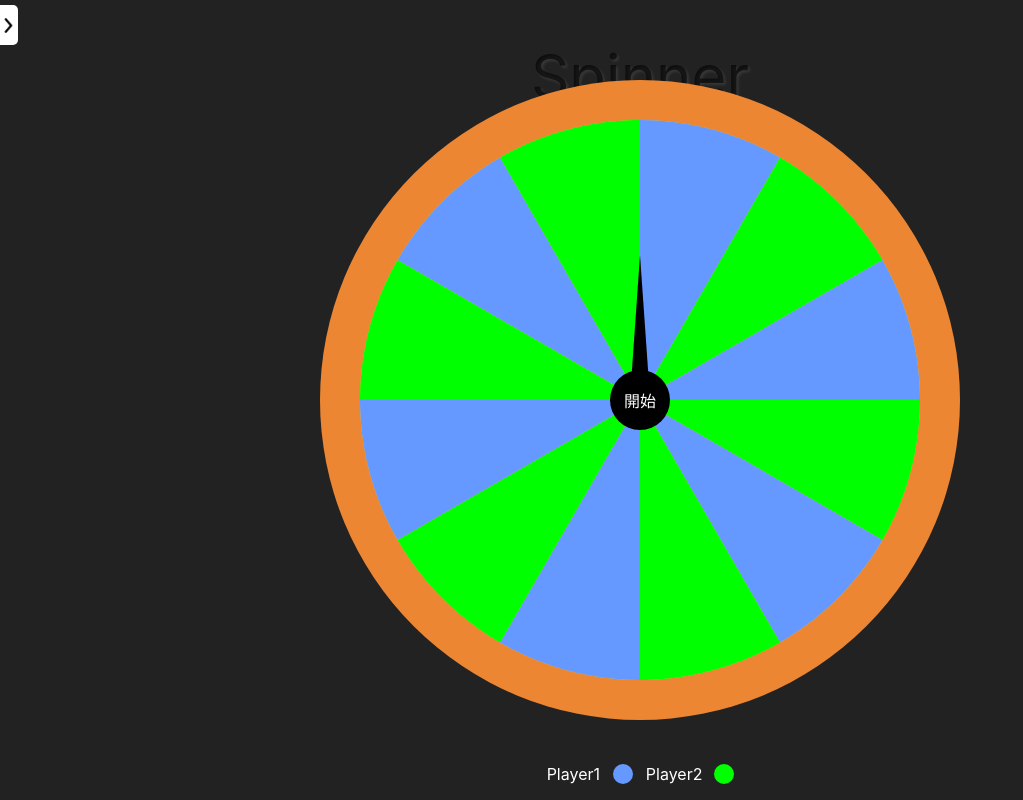
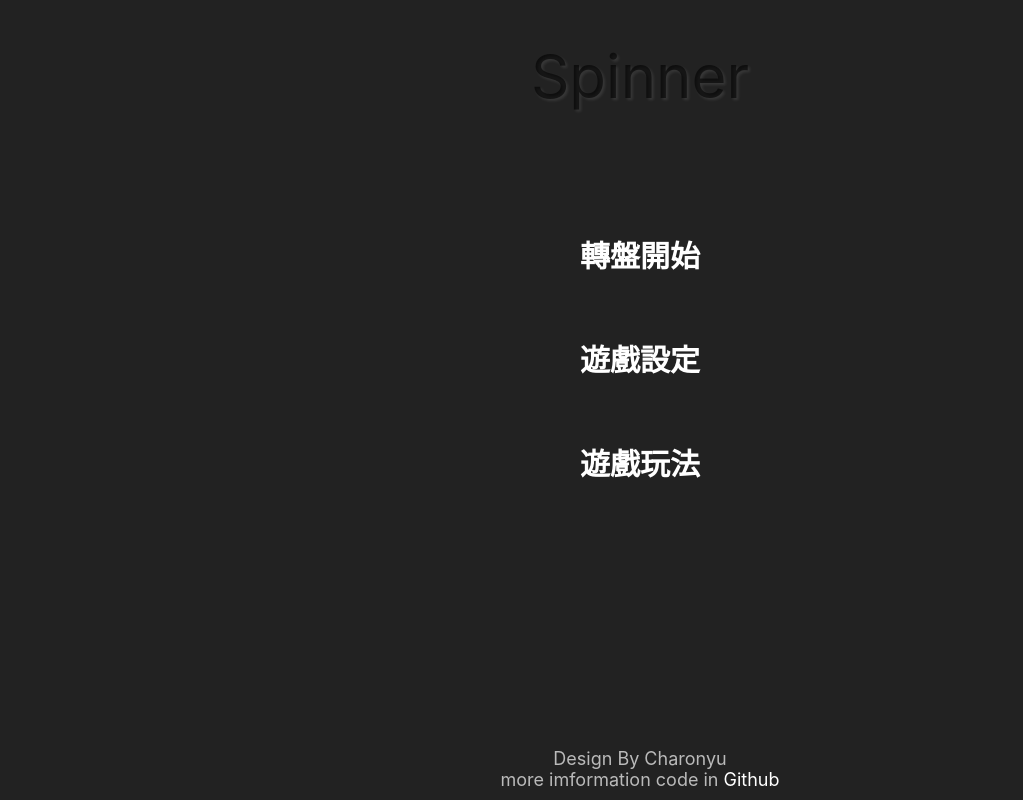
Before and after one commit to Charonyuu/Spinner, a React (Create React App) app: page / in a window 1280 px wide. Shown: the whole page, without its empty margins (0-1023 px from the left). Built offline with nearby package versions, Linux system fonts and the light colour scheme.

Commit message:
feat: add home page and react route v6 and route animation

```diff
--- a/package.json
+++ b/package.json
@@ -10,6 +10,7 @@
     "gh-pages": "^4.0.0",
     "react": "^18.2.0",
     "react-dom": "^18.2.0",
+    "react-router-dom": "^6.3.0",
     "react-scripts": "5.0.1",
     "styled-components": "^5.3.5",
     "web-vitals": "^2.1.4",
--- a/src/App.css
+++ b/src/App.css
@@ -55,3 +55,49 @@
     transform: rotate(360deg);
   }
 }
+
+/* home */
+.link {
+  text-decoration: none;
+  margin: 10px;
+  color: white;
+  font-weight: 600;
+  margin: 40px 0 20px;
+}
+.githubLink{
+  text-decoration: none;
+  color: white;
+  opacity: 1;
+  margin: 0;
+  margin-left: 5px;
+  padding: 0;
+}
+.fadeIn {
+  animation: 0.5s fadeIn forwards;
+}
+
+.fadeOut {
+  animation: 0.5s fadeOut forwards;
+}
+
+@keyframes fadeIn {
+  from {
+    opacity: 0;
+    transform: translate(-20px, 0);
+  }
+  to {
+    opacity: 1;
+    transform: translate(0px, 0px);
+  }
+}
+
+@keyframes fadeOut {
+  from {
+    opacity: 1;
+    transform: translate(0px, 0px);
+  }
+  to {
+    transform: translate(-20px, 0);
+    opacity: 0;
+  }
+}
--- a/src/App.js
+++ b/src/App.js
@@ -8,7 +8,7 @@ import setting from './image/settings.png';
 import arrow from './image/rightArrow.png';
 import home from './image/home.png';
 
-function App() {
+function App({tohome}) {
   const [players,setPlayers] =useState(['player1','player2','player1','player2','player1','player2','player1','player2','player1','player2','player1','player2'])
   const [selected,setSelected] = useState(0)
   const [openMenu,setOpenMenu]=useState(false) //小選單開關
@@ -38,7 +38,7 @@ function App() {
 
       </Footer>
       <Menu className={openMenu && 'openMenu'}>
-        <HomeIcon src={home} alt=''/>
+        <HomeIcon onClick={tohome} src={home} alt=''/>
         <SettingIcon src={setting} alt='' onClick={openSetting}/>
         <Arrow  onClick={()=>setOpenMenu(!openMenu)}>
           <ArrowIcon openMenu={openMenu} src={arrow} alt='' />
--- /dev/null
+++ b/src/Home.js
@@ -0,0 +1,122 @@
+import styled from 'styled-components'
+import './App.css';
+import { useState ,useEffect } from 'react'
+import {
+    HashRouter,
+    Link,
+    useLocation,
+    Route,
+    Routes
+  } from "react-router-dom";
+import App from './App';
+
+function Home() {
+  const [ishome,setIsHome] = useState(true)
+  return (
+    <HashRouter>
+        <Container>
+            {ishome
+            ?
+            <>
+            <Title>Spinner</Title>
+            <Nav>
+
+                <Link className='link' onClick={()=>setIsHome(false)} to="/" >轉盤開始</Link>
+                <Link className='link' to="/setting">遊戲設定</Link>
+                <Link className='link' to="/howToPlay">遊戲玩法</Link>
+            </Nav>
+            <Footer>
+                <FooterInfo>Design By Charonyu</FooterInfo>
+                <FooterInfo>
+                    more imformation code in <a className='githubLink' href='https://github.com/Charonyuu/Spinner'>Github</a>
+                </FooterInfo>
+            </Footer>
+            </>
+            :
+            <Content tohome={()=>setIsHome(true)}/>
+            }
+
+        </Container>
+    </HashRouter>
+  );
+}
+
+export default Home;
+
+const Container = styled.div`
+  width: 100%;
+  height: 100vh;
+  position: relative;
+  display: flex;
+  align-items: center;
+  justify-content: center;
+  flex-direction: column;
+  background: #222;
+`
+const Title = styled.p`
+  width: 100%;
+  text-align: center;
+  font-size: 60px;
+  margin: 40px auto;
+  color: rgba(0,0,0,0.6);
+  text-shadow: 2px 2px 3px rgba(255,255,255,0.1);
+`
+const Nav = styled.div`
+  width: 100%;
+  height: 100vh;
+  position: relative;
+  display: flex;
+  align-items: center;
+  justify-content: flex-start;
+  flex-direction: column;
+  color: white;
+  margin-top: 40px;
+
+  font-size: 30px;
+`
+const Footer = styled.div`
+  width: 100%;
+  position: absolute;
+  bottom: 10px;
+  display: flex;
+  align-items: center;
+  justify-content: center;
+  flex-direction: column;
+  margin-top: 40px;
+  font-size: 18px;
+`
+const FooterInfo = styled.div`
+  width: 100%;
+  display: flex;
+  align-items: center;
+  justify-content: center;
+  color: #bababa;
+`
+
+function Content({tohome}) {
+    const location = useLocation();
+
+    const [displayLocation, setDisplayLocation] = useState(location);
+    const [transitionStage, setTransistionStage] = useState("fadeIn");
+
+    useEffect(() => {
+      if (location !== displayLocation) setTransistionStage("fadeOut");
+    }, [location, displayLocation]);
+
+    return (
+      <div
+        className={`${transitionStage}`}
+        onAnimationEnd={() => {
+          if (transitionStage === "fadeOut") {
+            setTransistionStage("fadeIn");
+            setDisplayLocation(location);
+          }
+        }}
+      >
+        <Routes location={displayLocation}>
+          <Route path="/" element={<App tohome={tohome}/>}/>
+          <Route path="/setting" element={<section>Other</section>} />
+        </Routes>
+      </div>
+    );
+  }
--- a/src/index.js
+++ b/src/index.js
@@ -1,14 +1,14 @@
 import React from 'react';
 import ReactDOM from 'react-dom/client';
 import './index.css';
-import App from './App';
+import Home from './Home';
 import * as serviceWorkerRegistration from './serviceWorkerRegistration';
 import reportWebVitals from './reportWebVitals';
 
 const root = ReactDOM.createRoot(document.getElementById('root'));
 root.render(
   <React.StrictMode>
-    <App />
+    <Home />
   </React.StrictMode>
 );
 
```
Also changed, not shown: 1 other file (tests, documents, lock files or other folders).
